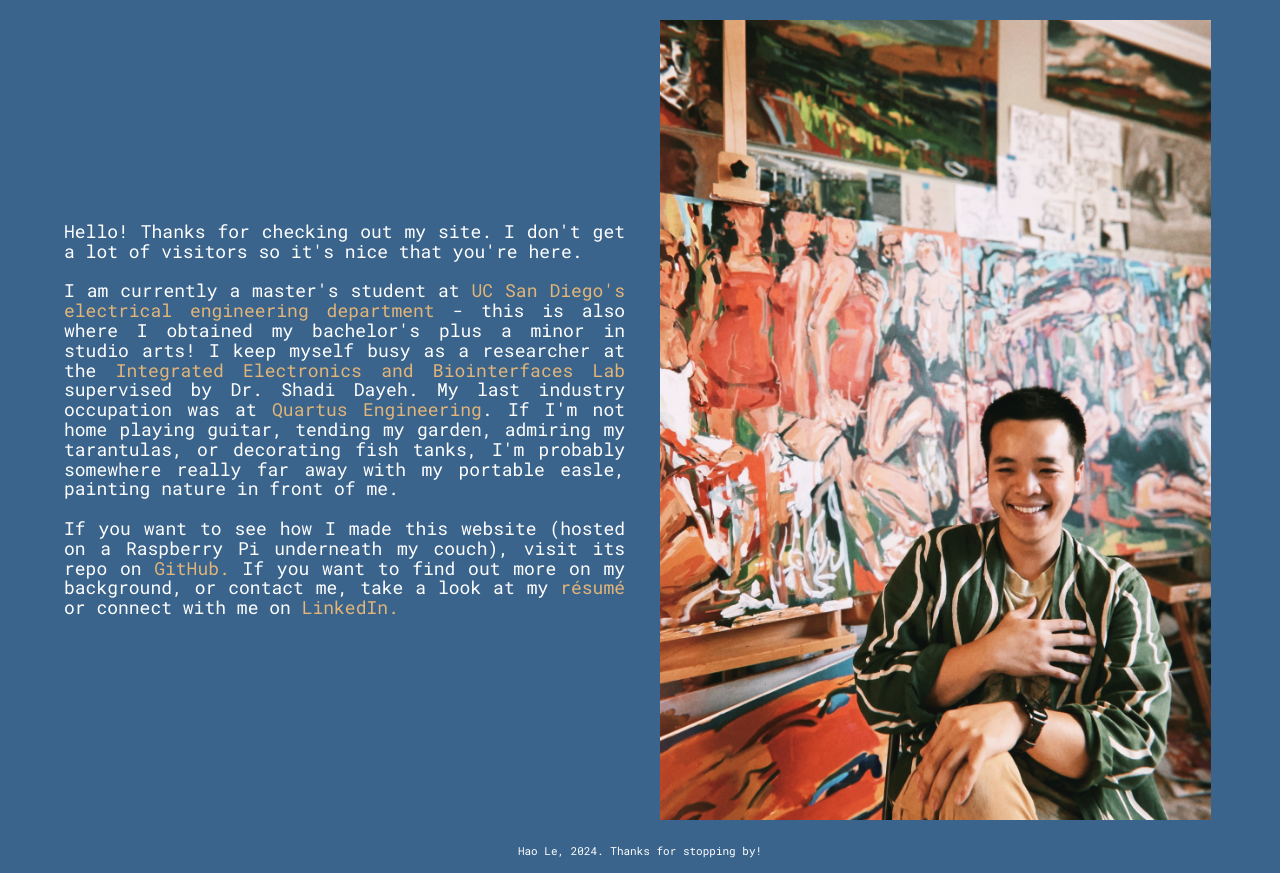
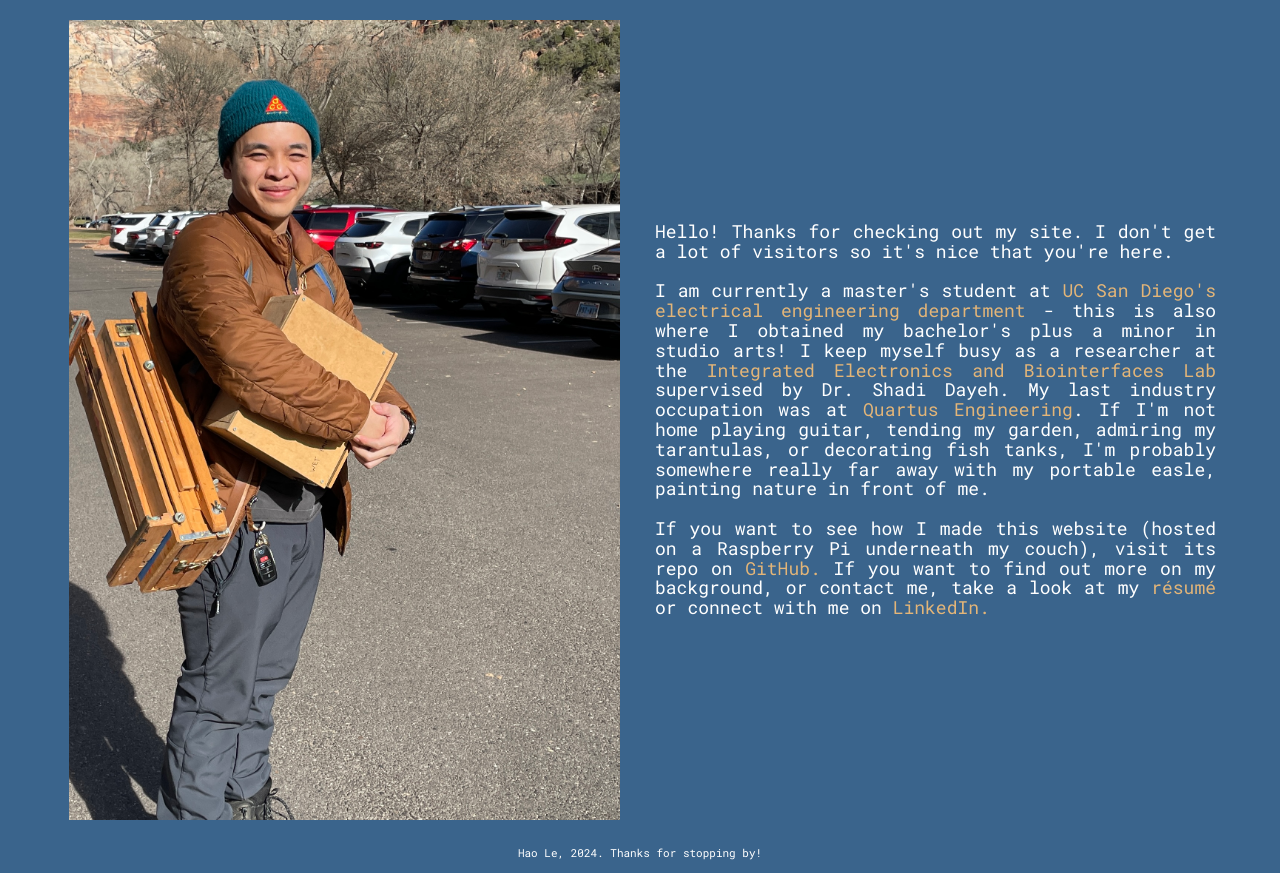
Before and after one commit to anhhao135/website, a PHP site: page /about.php in a window 1280 px wide. Shown: the part 156-1029 px from the top of the page. Run offline with PHP 8.4, Linux system fonts and the light colour scheme.

Commit message:
changed about me pic

```diff
--- a/about.php
+++ b/about.php
@@ -138,6 +138,12 @@
 
     <div id="about-container">
 
+        <div class="container">
+          <div class="social">
+            <img src="img/aboutMe/plein-air.jpg" class="image-in-grid"/>
+          </div>
+        </div>
+
         <div id = "about-text">
 
              Hello! Thanks for checking out my site. I don't get a lot of visitors so it's nice that you're here.<br><br>I am currently a master's student at <a href="https://www.ece.ucsd.edu/">UC San Diego's electrical engineering department</a> - this is also where I obtained my bachelor's plus a minor in studio arts! I keep myself busy as a researcher at the <a href="http://iebl.ucsd.edu/">Integrated Electronics and Biointerfaces Lab</a> supervised by Dr. Shadi Dayeh. My last industry occupation was at <a href="https://www.quartus.com/">Quartus Engineering</a>. If I'm not home playing guitar, tending my garden, admiring my tarantulas, or decorating fish tanks, I'm probably somewhere really far away with my portable easle, painting nature in front of me.<br><br>If you want to see how I made this website (hosted on a Raspberry Pi underneath my couch), visit its repo on <a href="https://github.com/anhhao135/website.git">GitHub.</a> If you want to find out more on my background, or contact me, take a look at my <a href="resume.pdf">résumé</a> or connect with me on <a href="https://www.linkedin.com/in/hao-le-07b726132/">LinkedIn.</a>
@@ -145,11 +151,7 @@
         </div>
 
 
-        <div class="container">
-          <div class="social">
-            <img src="img/aboutMe/studio.jpg" class="image-in-grid"/>
-          </div>
-        </div>
+
 
 
 
```
Also changed, not shown: img/aboutMe/plein-air.jpg (added).
